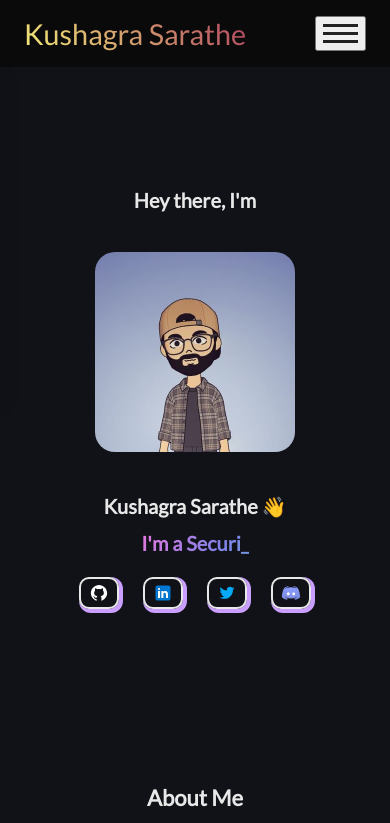
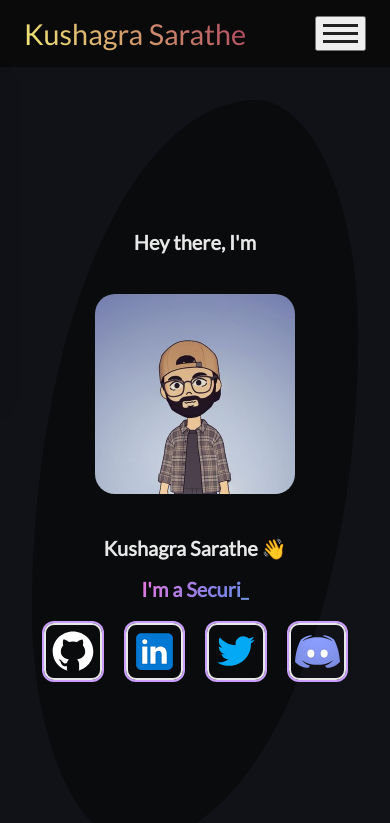
Before and after one commit to kushagrasarathe/portfolio, a Next.js app: page / in a window 390 px wide. Shown: the top 823 px of the page. Built offline with nearby package versions, Linux system fonts and the light colour scheme.

Commit message:
added bubble to main section

```diff
--- a/pages/index.js
+++ b/pages/index.js
@@ -63,7 +63,10 @@ export default function Home() {
         <meta name="description" content="Generated by create next app" />
         <link rel="icon" href="/fav icon.ico" />
       </Head>
-      <main className={styles.main} id="main">
+
+      <section className={styles.bubble}>
+        <div></div>
+      <main className={`${styles.main} `} id="main">
         {/* <FontAwesomeIcon icon={faFaceRelieved} /> */}
         <div>
           <h1 className={styles.title}>Hey there, I&#x27;m</h1>
@@ -129,6 +132,8 @@ export default function Home() {
           <br id="about" />
         </div>
       </main>
+      </section>
+
       {/*
       <div className={styles.separator}>
       <div className={styles.line}></div>
--- a/styles/Home.module.css
+++ b/styles/Home.module.css
@@ -2,19 +2,43 @@
   padding: 0 2rem;
 }
 
+.bubble {
+  margin-top: 100px;
+/*   border-top-left-radius: 50% 100%;
+  border-top-right-radius: 50% 100%; */
+  content: '';
+  display: block;
+  position: absolute;
+  border-radius: 110% 50%;
+  width: 55%;
+  height: 100%;
+  /* transform: translate(5%, 0%); */
+
+  /* margin: 100px auto; */
+  position: relative;
+  /* bottom: 0; */
+  z-index: 10;
+  width: 100%;
+  background-color: rgb(150, 190, 255);
+  background-color: rgba(9, 9, 9, 0.742);
+  height: 85%;
+}
+
+
+
 .main {
-  min-height: 84vh;
-  margin-top: 60px;
+  min-height: 88vh;
   flex: 1;
   display: flex;
   flex-direction: column;
   align-items: center;
   justify-content: center;
   align-items: center;
-
+  /* color: black; */
 }
 
 .main h1 {
+
   font-size: 40px;
   /* margin: 15px; */
 }
@@ -74,7 +98,6 @@
   /* border-radius: 10px; */
   /* transition: transform 0.2s; */
 
-
   border-radius: 10px;
   font-weight: 600;
   text-align: center;
@@ -97,12 +120,11 @@
   box-shadow: 2px 2px 0px 2px rgba(202, 158, 255, 1);
 }
 
-.icon:hover {
+.icon:active {
   /* transform: scale(1.15); */
   box-shadow: 0px 0px 0px 0px;
   top: 5px;
   left: 5px;
-
 }
 
 .about {
@@ -250,13 +272,7 @@
   }
 }
 
-.slider {
-}
-
-
-
 @media only screen and (min-width: 320px) and (max-width: 480px) {
-
   .main h1 {
     font-size: 20px;
   }
@@ -266,7 +282,11 @@
   }
 
   .icon {
-    max-width: 40px;
+    max-width: 58px;
+    padding: 2px;
+    -webkit-box-shadow: 2px 2px 0px 2px rgba(202, 158, 255, 1);
+    -moz-box-shadow: 2px 2px 0px 2px rgba(202, 158, 255, 1);
+    box-shadow: 0px 0px 0px 2px rgba(202, 158, 255, 1);
   }
 
   .connect a {
@@ -299,8 +319,6 @@
   .center h1 {
     font-size: 22px;
   }
-
-
 }
 
 @media only screen and (max-width: 768px) {
@@ -313,10 +331,17 @@
 }
 
 @media only screen and (min-width: 481px) and (max-width: 768px) {
-
 }
 
 @media only screen and (min-width: 769px) and (max-width: 1024px) {
+
+  .about {
+    margin: 10px 5px;
+    flex-direction: column;
+
+    /* width: 300px; */
+  }
+
 }
 
 @media only screen and (min-width: 1025px) and (max-width: 1200px) {
@@ -324,8 +349,6 @@
 
 @media only screen and (min-width: 1201px) {
 }
-
-
 
 /* @media only screen and (min-width: 320px) and (max-width: 480px) {
 }
--- a/styles/Layout.module.css
+++ b/styles/Layout.module.css
@@ -1,5 +1,5 @@
 .header {
-    z-index: 1;
+  z-index: 100;
   position: fixed;
   top: 0;
   width: 100%;
@@ -38,7 +38,7 @@
 
 .navitem {
   margin-left: 5rem;
-  transition: transform .2s;
+  transition: transform 0.2s;
   /* cursor: pointer; */
 }
 
@@ -90,9 +90,6 @@
   flex-grow: 1; */
 }
 
-
-
-
 @media only screen and (max-width: 768px) {
   .navmenu {
     z-index: 100;
```
Lines whose indentation alone changed are shown as unchanged.
